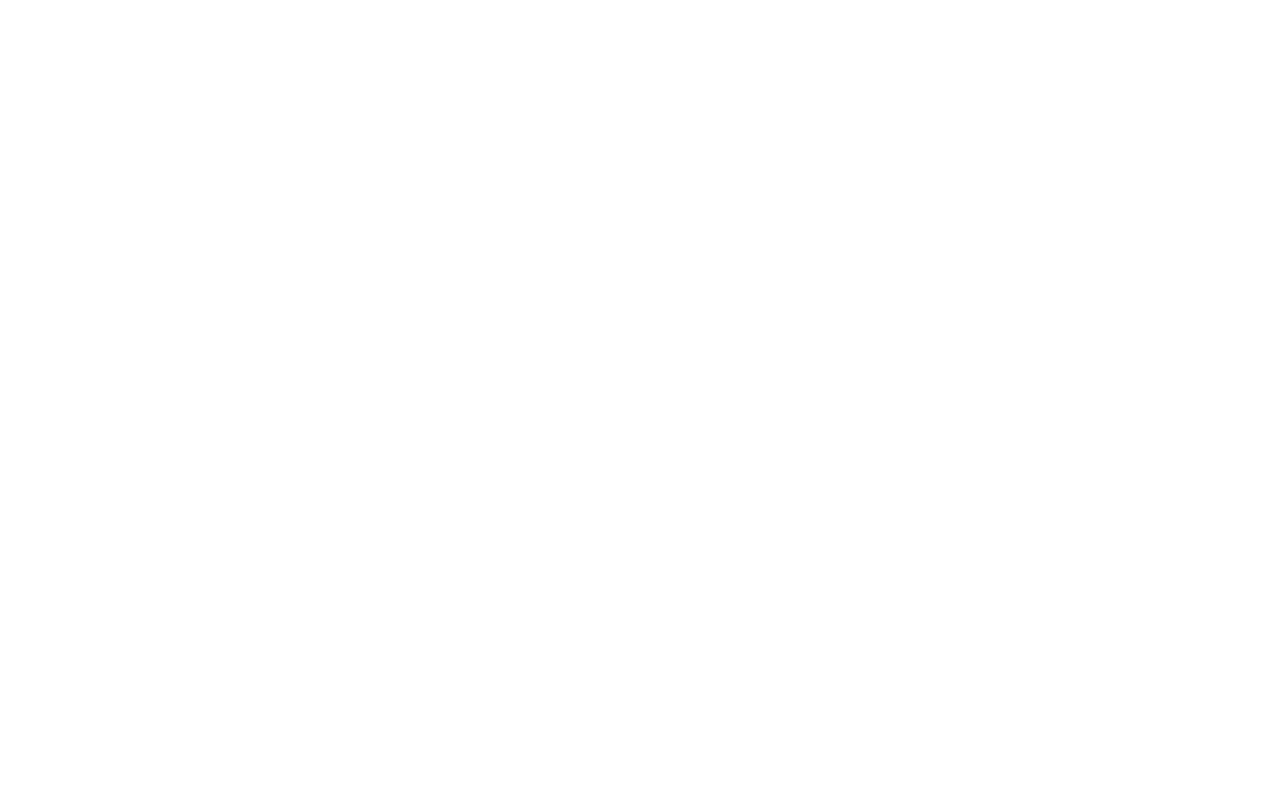
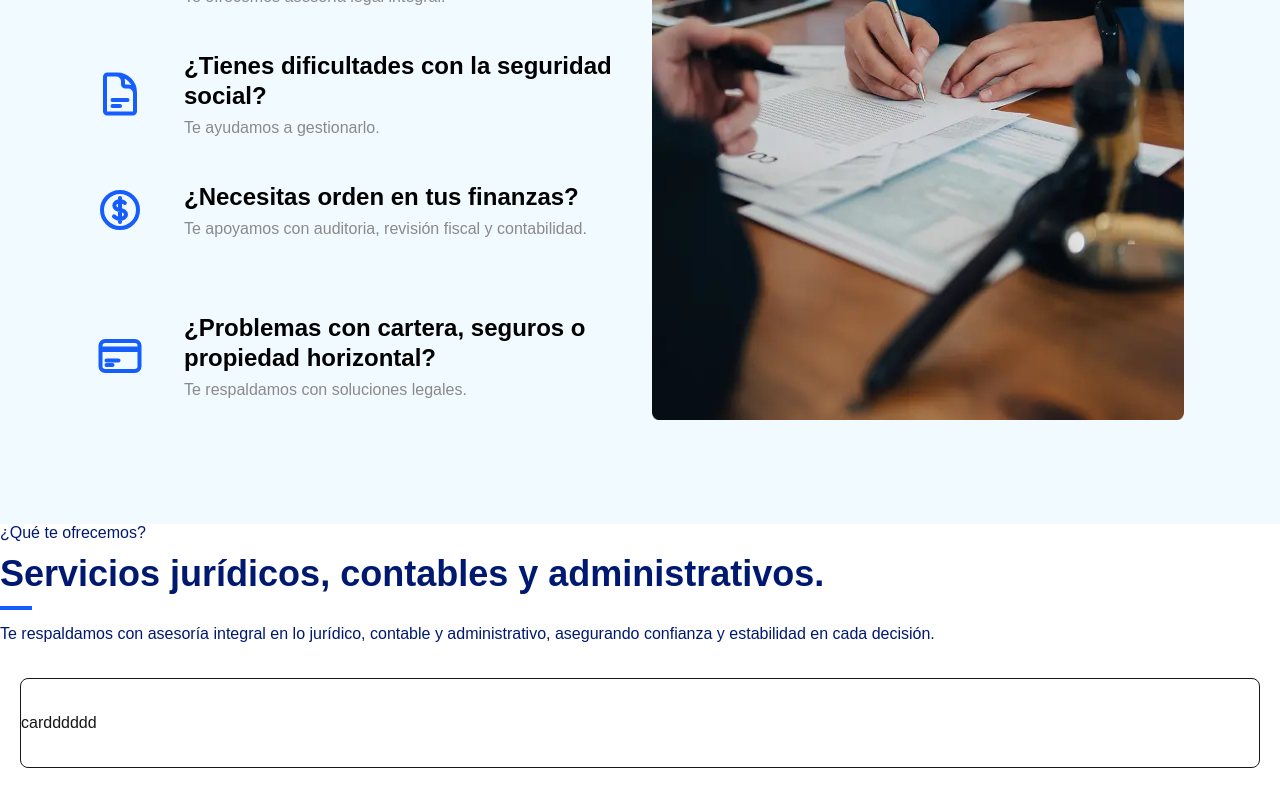
Before and after one commit to App-vance/appvance_legalmanager_web, a Next.js app: page / in a window 1280 px wide. Shown: the part 913-1713 px from the top of the page. Before the commit the page ends 822 px from the top, so only its background shows below. Built offline with nearby package versions, Linux system fonts and the light colour scheme.

Commit message:
feature: add services section

```diff
--- a/app/page.tsx
+++ b/app/page.tsx
@@ -1,13 +1,15 @@
 import Header from "@/modules/Header";
-// import Hero from "@/modules/Hero";
+import Hero from "@/modules/Hero";
 import Info from "@/modules/Info";
+import Services from "@/modules/Services";
 
 export default function Home() {
   return (
     <>
       <Header />
-      {/* <Hero /> */}
+      <Hero />
       <Info />
+      <Services />
     </>
   );
 }
--- /dev/null
+++ b/components/CardService.tsx
@@ -0,0 +1,7 @@
+export default function CardService() {
+  return (
+    <>
+      <div className="border rounded-lg py-8">cardddddd</div>
+    </>
+  );
+}
--- /dev/null
+++ b/modules/Services.tsx
@@ -0,0 +1,19 @@
+import CardService from "@/components/CardService";
+
+export default function Services() {
+  return (
+    <>
+      <section className="flex flex-col">
+        <div className="flex flex-col items-center gap-3 text-white text-center bg-primary-blue h-fit p-8 lg:p-0 lg:text-start lg:bg-white lg:text-primary-blue lg:items-start">
+          <h1 className="text-body">¿Qué te ofrecemos?</h1>
+          <h2 className="text-subtitle">Servicios jurídicos, contables y administrativos.</h2>
+          <div className="w-8 h-1 bg-secondary-blue"></div>
+          <p>Te respaldamos con asesoría integral en lo jurídico, contable y administrativo, asegurando confianza y estabilidad en cada decisión.</p>
+        </div>
+        <div className="px-5 py-8">
+          <CardService />
+        </div>
+      </section>
+    </>
+  );
+}
```
